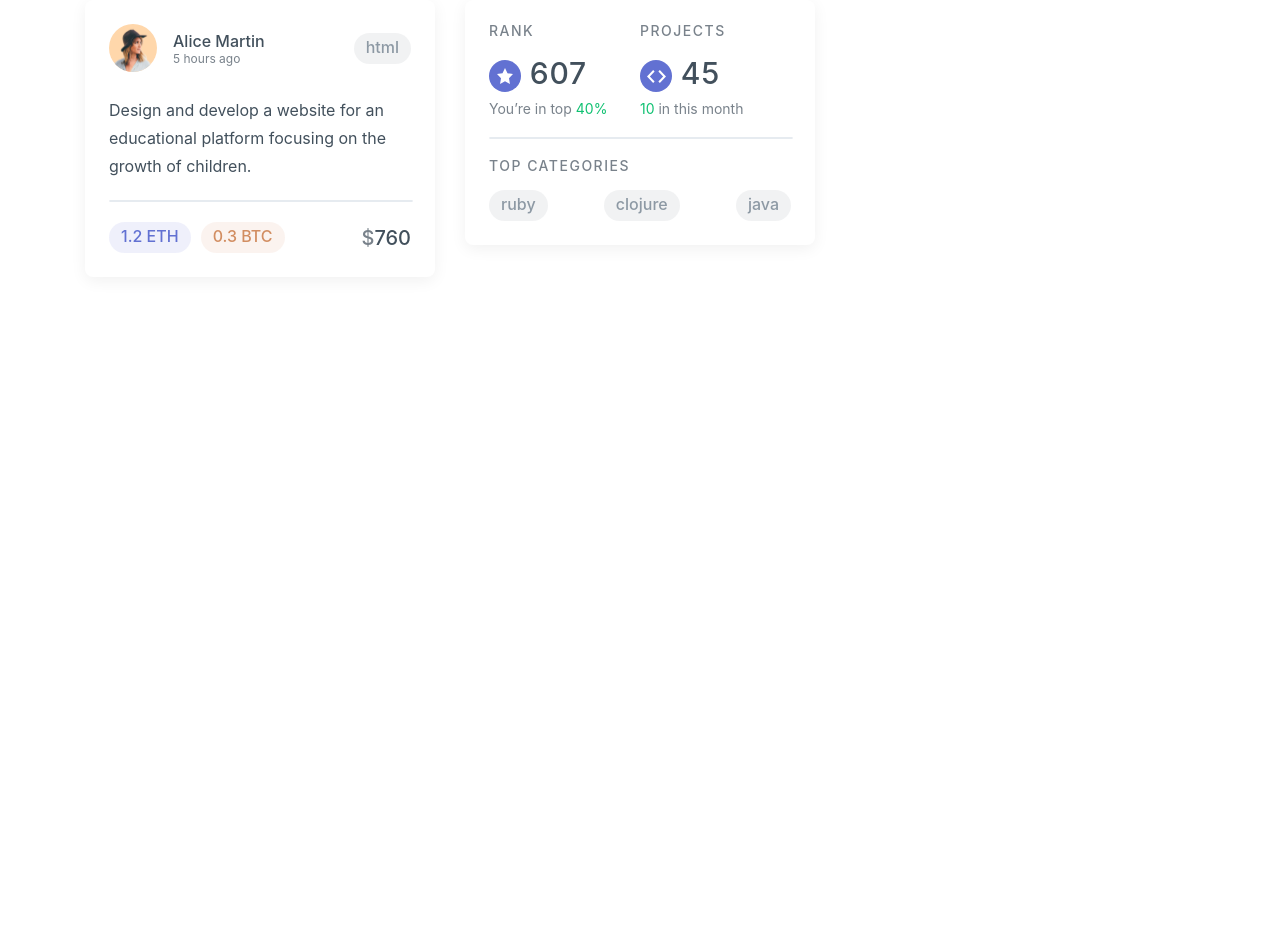
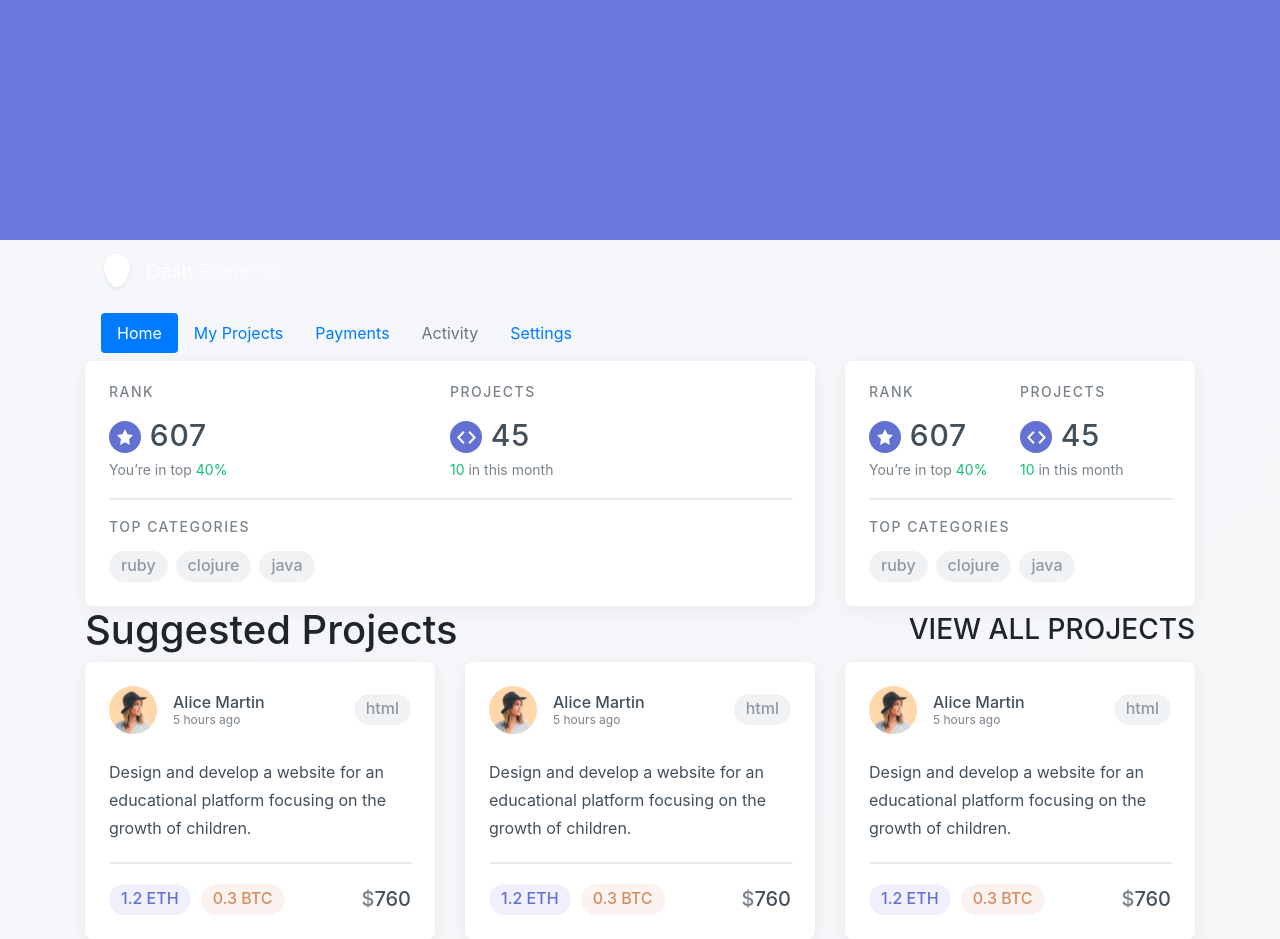
Before and after one commit to christyjacob4/dash-elements, a React (Create React App) app: page / in a window 1280 px wide. Before the commit the page ends 800 px from the top, so only its background shows below. Built offline with nearby package versions, Linux system fonts and the light colour scheme.

Commit message:
feat: fixed alignment issues in rank card

```diff
--- a/src/components/App.js
+++ b/src/components/App.js
@@ -1,23 +1,80 @@
 import React from 'react'
 import Rank from './Rank'
 import SuggestedProjectCard from './SuggestedProjectCard'
-import Container from 'react-bootstrap/Container'
-import Row from 'react-bootstrap/Row'
-import Col from 'react-bootstrap/Col'
+import classes from '../styles/BaseStyles.module.css'
 
 
 const App = props => {
   return (
-    <Container>
-        <Row>
-          <Col sm={12} md={6} lg={4}>
-           <SuggestedProjectCard/>
-          </Col>
-          <Col sm={12} md={6} lg={4}>
-           <Rank/>
-          </Col>
-        </Row>
-    </Container>
+    <div>
+
+
+      <div className={classes.headerBg}></div>
+
+      <div class="container">
+
+        <nav class="navbar">
+          <a class="navbar-brand" href="#">
+            <img src="assets/nav_logo.svg" alt="" />
+          </a>
+        </nav>
+
+        <nav class="navbar">
+          <ul class="nav nav-pills">
+            <li class="nav-item">
+              <a class="nav-link active" href="#">Home</a>
+            </li>
+            <li class="nav-item">
+              <a class="nav-link" href="#">My Projects</a>
+            </li>
+            <li class="nav-item">
+              <a class="nav-link" href="#">Payments</a>
+            </li>
+            <li class="nav-item">
+              <a class="nav-link disabled" href="#" tabindex="-1" aria-disabled="true">Activity</a>
+            </li>
+            <li class="nav-item">
+              <a class="nav-link" href="#">Settings</a>
+            </li>
+          </ul>
+        </nav>
+
+        {/* First row */}
+        <div class="row">
+          <div class="col-lg-8" >
+            <Rank />
+          </div>
+          <div class="col-lg-4" >
+            <Rank />
+          </div>
+        </div>
+
+        {/* Second Row */}
+        <section>
+        <div class="row justify-content-between align-items-center no-gutters">
+          <h1>Suggested Projects</h1>
+          <h3>VIEW ALL PROJECTS</h3>
+        </div>
+
+        <div class="row">
+          <div class="col-lg-4 col-md-6">
+            <SuggestedProjectCard />
+          </div>
+          <div class="col-lg-4 col-md-6">
+            <SuggestedProjectCard />
+          </div>
+          <div className={`col-lg-4 col-md-6`}>
+            <SuggestedProjectCard />
+          </div>
+        </div>
+
+        </section>
+
+      </div>
+
+    </div>
+
+
 
   )
 }
--- a/src/components/Rank.js
+++ b/src/components/Rank.js
@@ -7,25 +7,25 @@ const Rank = props => {
             <div className={"row no-gutters"}>
                 <div className={"col mr-auto"}>
                     <h4>RANK</h4>
-                    <h5> <img src="assets/rank_icon.svg"/> 607 </h5>
+                    <div name="rank" class="mb-2"> <img src="assets/rank_icon.svg"/> <span class="align-bottom"> 607</span> </div>
                     <p> You’re in top <span> 40% </span></p>
                 </div>
                 <div className={"col"}>
                     <h4>PROJECTS</h4>
-                    <h5> <img src="assets/projects_icon.svg" /> 45 </h5>
+                    <div name="rank" class="mb-2"> <img src="assets/projects_icon.svg"/> <span class="align-bottom"> 45</span> </div>
                     <p><span> 10 </span> in this month </p>
                 </div>
             </div>
             <hr className={classes.divider} />
             <h4>TOP CATEGORIES</h4>
-            <div className={"row no-gutters justify-content-between"}>
-                <div className={classes.chipGray}>
+            <div className={"row no-gutters"}>
+                <div className={`${classes.chipGray} mr-2`}>
                     ruby
                 </div>
-                <div className={classes.chipGray}>
+                <div className={`${classes.chipGray} mr-2`}>
                     clojure
                 </div>
-                <div className={classes.chipGray}>
+                <div className={`${classes.chipGray} mr-2`}>
                     java
                 </div>
             </div>
--- a/src/components/SuggestedProjectCard.js
+++ b/src/components/SuggestedProjectCard.js
@@ -8,11 +8,11 @@ const SuggestedProjectCard = () => {
             {/* Header */}
             <div className={"row no-gutters align-items-center"}>
                 <img src="assets/avatar_one.svg" />
-                <div className={"col mr-auto my-auto"}>
+                <div className={"col my-auto"}>
                     <p className={classes.avatarName}> Alice Martin</p>
                     <p className={classes.avatarTime}> 5 hours ago</p>
                 </div>
-                <div className={`col ${classes.chipGray} col-auto`}>
+                <div className={`${classes.chipGray} col-auto`}>
                     html
                 </div>
             </div>
--- a/src/index.css
+++ b/src/index.css
@@ -4,6 +4,7 @@ body {
     sans-serif;
   -webkit-font-smoothing: antialiased;
   -moz-osx-font-smoothing: grayscale;
+  background-image: linear-gradient(139deg, #f5f7fa 1%, #f4f6f8 99%);
 }
 
 code {
--- a/src/styles/BaseStyles.module.css
+++ b/src/styles/BaseStyles.module.css
@@ -1,3 +1,11 @@
+.headerBg {
+  height: 240px;
+  background-image: linear-gradient(247deg, #6a79dd 127%, #5866c3 -24%);
+  z-index: -10;
+  position: static;
+}
+
+
 .card {
   font-family: -apple-system, BlinkMacSystemFont, 'Segoe UI', Roboto, Oxygen, Ubuntu, Cantarell, 'Open Sans', 'Helvetica Neue', sans-serif;
   border-radius: 8px;
@@ -73,7 +81,7 @@
   margin-bottom: 16px;
 }
 
-.rankCard  h5 {
+.rankCard  div[name=rank] {
   font-size: 30px;
   font-weight: 500;
   font-stretch: normal;
@@ -83,11 +91,9 @@
   color: #42505c;
 }
 
-.rankCard h5 img {
+.rankCard img {
   width: 32px;
   height: 32px;
-  margin-top : auto;
-  margin-bottom: auto;
 }
 
 .rankCard p {
```
Also changed, not shown: public/assets/nav_logo.svg (added).
